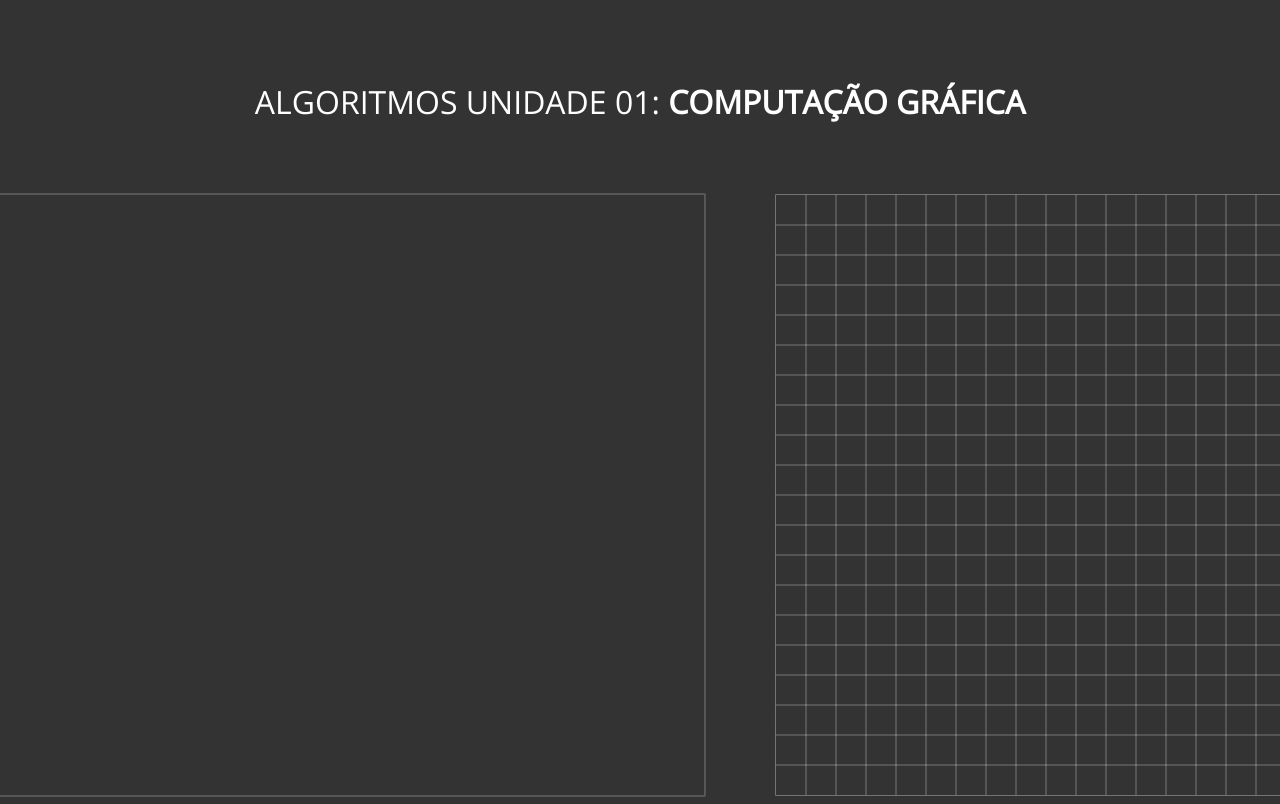
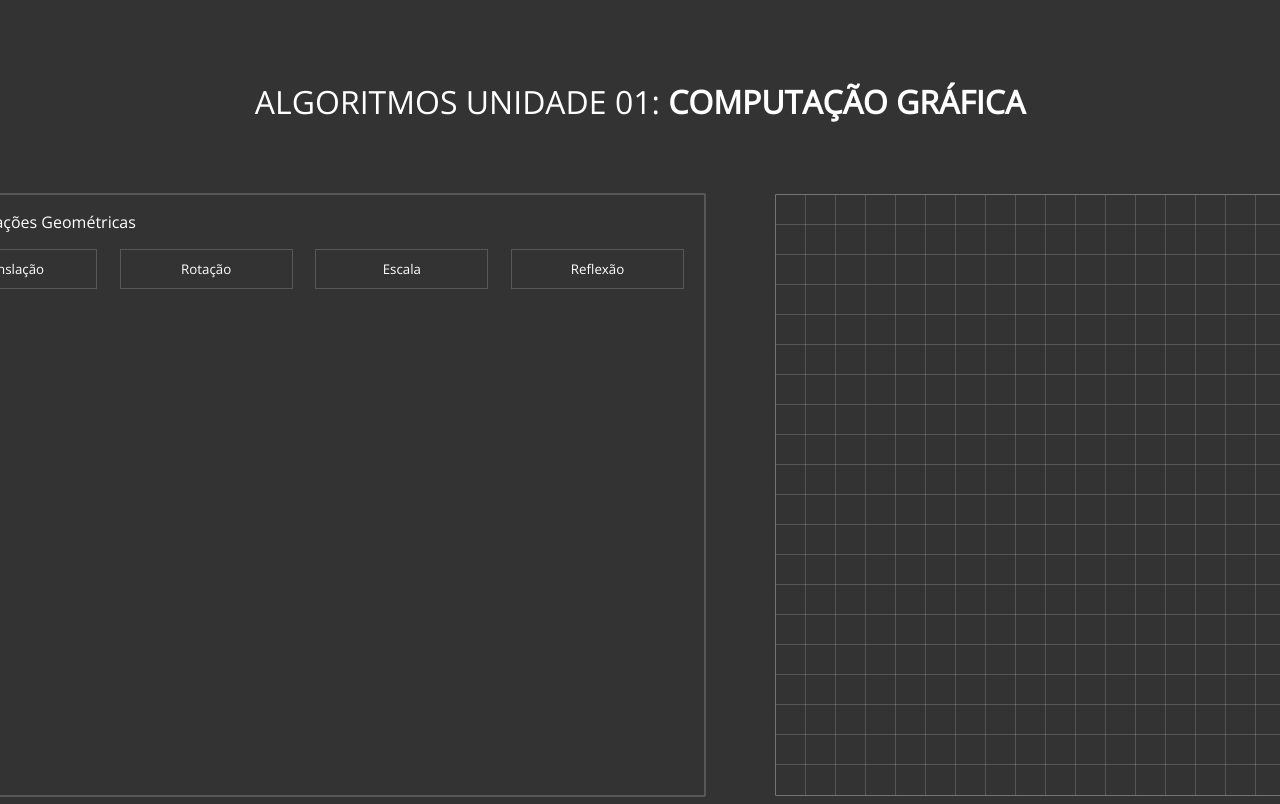
Before and after one commit to lucasbottrel/ComputacaoGrafica, an Angular app: page / in a window 1280 px wide. Shown: the top 804 px of the page. Built offline with nearby package versions, Linux system fonts and the light colour scheme.

Commit message:
Componentizing elements

```diff
--- a/src/app/canvas/canvas.component.css
+++ b/src/app/canvas/canvas.component.css
@@ -13,4 +13,5 @@
 
 .pixel:hover {
     background-color: rgb(102, 102, 102);
+    cursor: pointer;
 }
--- a/src/app/menu/menu.component.css
+++ b/src/app/menu/menu.component.css
@@ -5,5 +5,30 @@
     align-self: left;
     margin-right: 70px;
     box-shadow: 0px 0px 1px #fff;
-    border: solid 1px rgb(88, 88, 88)
+    border: solid 1px rgb(88, 88, 88);
+
 }
+
+.transformacoes-geometricas{
+    color: white;
+    padding: 0 20px 0 20px;
+}
+
+.transf-operacoes{
+    display: flex;
+    gap: 3%;
+}
+
+.transf-operacoes button{
+    width: 50%;
+    height: 40px;
+    background: none;
+    border: solid 1px rgb(88, 88, 88);
+    color: white;
+
+}
+
+.transf-operacoes button:hover{
+    background: rgb(102, 102, 102);
+    cursor: pointer;
+}
--- a/src/app/menu/menu.component.html
+++ b/src/app/menu/menu.component.html
@@ -1,3 +1,11 @@
 <div class="menu">
-    <div></div>
+    <div class="transformacoes-geometricas">
+        <p>Tranformações Geométricas</p>
+        <div class="transf-operacoes">
+            <button>Translação</button>
+            <button>Rotação</button>
+            <button>Escala</button>
+            <button>Reflexão</button>
+        </div>
+    </div>
 </div>
--- a/src/styles.css
+++ b/src/styles.css
@@ -1,6 +1,6 @@
-/* You can add global styles to this file, and also import other style files */
 @import url('https://fonts.googleapis.com/css2?family=Open+Sans:wght@300&display=swap');
 
-:root{
+* {
     background-color: #333;
+    font-family: "Open Sans", sans-serif;
 }
```
